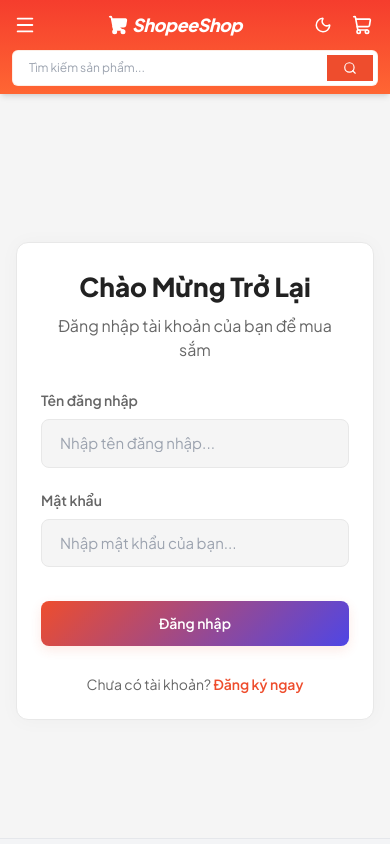
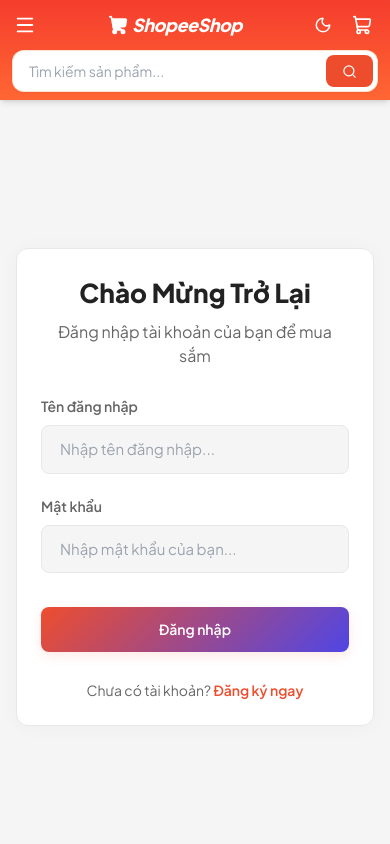
Before and after one commit to binhptit2810/shop-backend, a React (Vite) app in the folder frontend/: page /login in a window 390 px wide. Shown: the top 844 px of the page. Built offline with nearby package versions, Linux system fonts and the light colour scheme.

Commit message:
Fix mobile search input styling, correcting non-existent tailwind classes and increasing font size

```diff
--- a/frontend/src/components/Navbar.tsx
+++ b/frontend/src/components/Navbar.tsx
@@ -361,34 +361,34 @@ const Navbar = () => {
 
           {/* Row 2: Search Bar */}
           <div className="w-full relative" ref={suggestionsRefMobile}>
-            <form onSubmit={handleSearchSubmit} className="flex bg-white p-1 rounded-md shadow-xs border border-orange-600/10">
+            <form onSubmit={handleSearchSubmit} className="flex bg-white dark:bg-zinc-800 p-1 rounded-xl shadow-sm border border-orange-500/20 focus-within:ring-2 focus-within:ring-shopee/20 transition-all">
               <input
                 type="text"
                 placeholder="Tìm kiếm sản phẩm..."
                 value={searchQuery}
                 onChange={(e) => setSearchQuery(e.target.value)}
                 onFocus={() => setShowSuggestionsMobile(true)}
-                className="flex-1 px-3 py-1 text-xs text-gray-800 focus:outline-none placeholder:text-gray-400"
+                className="flex-1 px-3 py-1.5 text-sm text-gray-800 dark:text-gray-150 bg-transparent focus:outline-none placeholder:text-gray-400"
               />
               <button
                 type="submit"
-                className="bg-shopee hover:bg-shopee-hover text-white px-4 py-1.5 rounded-xs transition-all flex items-center justify-center shadow-xs"
+                className="bg-shopee hover:bg-shopee-hover text-white px-4 py-1.5 rounded-lg transition-all flex items-center justify-center focus:outline-none flex-shrink-0 font-bold"
               >
-                <Search size={14} />
+                <Search size={15} />
               </button>
             </form>
 
             {/* Mobile Suggestions */}
             {showSuggestionsMobile && suggestions.length > 0 && (
-              <div className="absolute w-full mt-1 bg-white border border-gray-100 rounded-lg shadow-lg text-gray-800 z-50 overflow-hidden">
+              <div className="absolute w-full mt-1 bg-white dark:bg-gray-900 border border-gray-100 dark:border-gray-800 rounded-xl shadow-lg text-gray-850 dark:text-gray-200 z-50 overflow-hidden">
                 {suggestions.map((item, idx) => (
                   <div
                     key={idx}
                     onClick={() => handleSuggestionClick(item)}
-                    className="px-4 py-2.5 hover:bg-gray-50 cursor-pointer text-xs border-b border-gray-50 flex items-center justify-between"
+                    className="px-4 py-3 hover:bg-gray-50 dark:hover:bg-gray-800 cursor-pointer text-xs border-b border-gray-50 dark:border-gray-800/50 flex items-center justify-between transition-colors"
                   >
-                    <span className="font-medium text-gray-700">{item}</span>
-                    <Search size={12} className="text-gray-400" />
+                    <span className="font-semibold text-gray-700 dark:text-gray-300">{item}</span>
+                    <Search size={12} className="text-gray-400 dark:text-gray-500" />
                   </div>
                 ))}
               </div>
```
